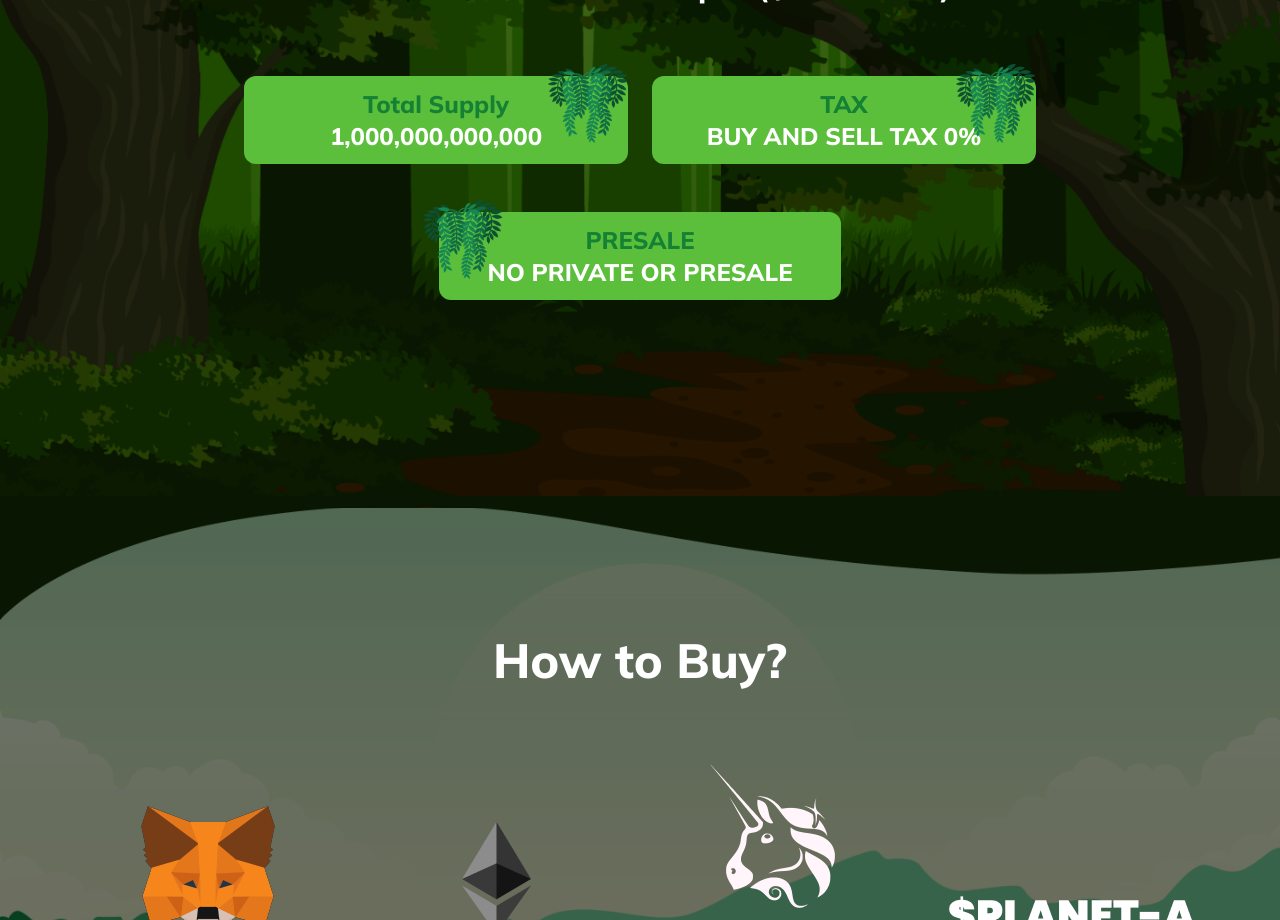
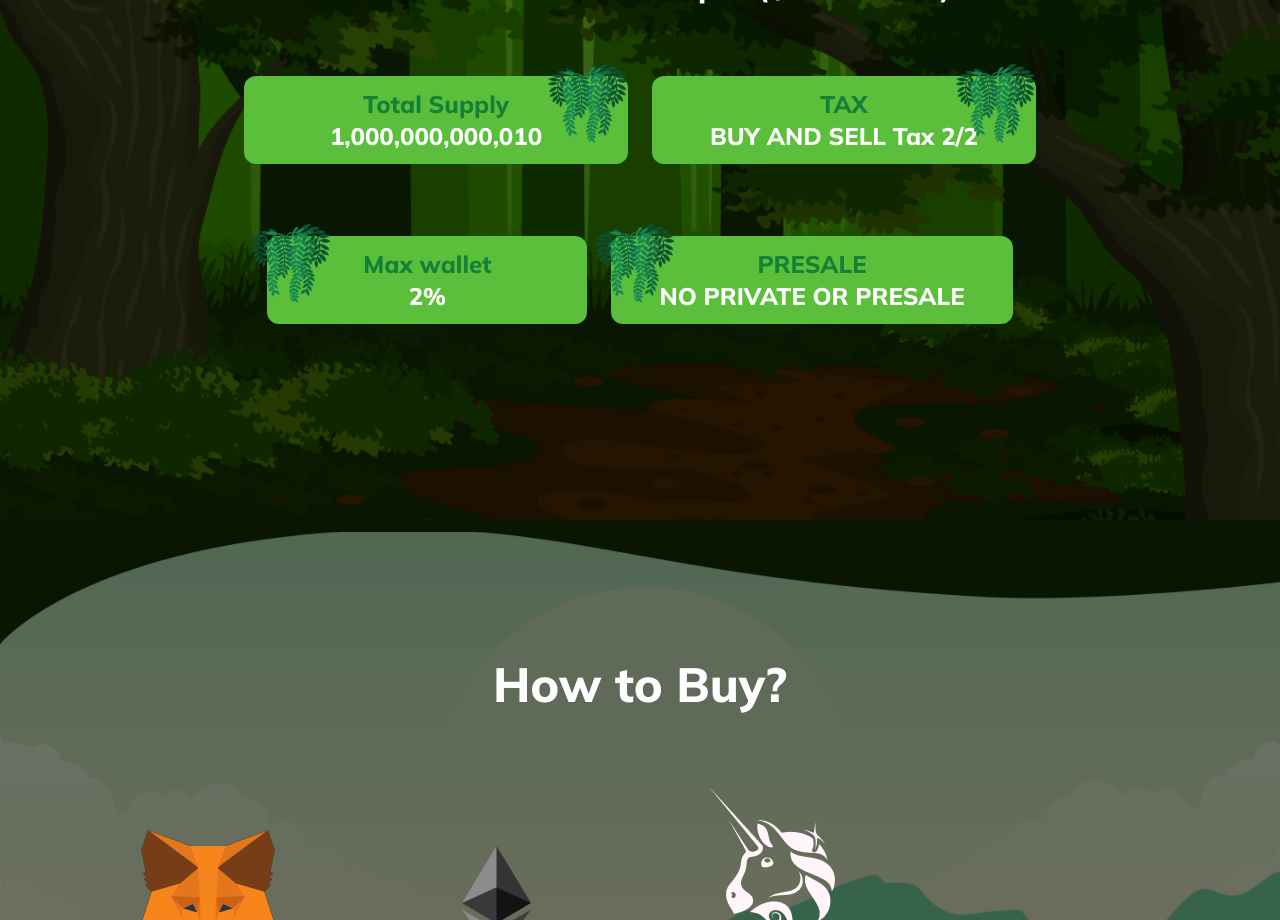
Before and after one commit to Kickstartlab/planet-of-apes, a React (Create React App) app: page / in a window 1280 px wide. Shown: the part 1880-2800 px from the top of the page. Built offline with nearby package versions, Linux system fonts and the light colour scheme; a web font is replaced by a local one.

Commit message:
add tokenomics

```diff
--- a/src/components/Home.js
+++ b/src/components/Home.js
@@ -131,7 +131,7 @@ export default function Home() {
                                 </h4>
 
                                 <h4 className='md:text-2xl text-lg font-extrabold text-white-100'>
-                                    1,000,000,000,000
+                                    1,000,000,000,010
                                 </h4>
                             </div>
 
@@ -142,10 +142,23 @@ export default function Home() {
                                 </h4>
 
                                 <h4 className='md:text-2xl text-lg font-extrabold text-white-100'>
-                                    BUY AND SELL TAX 0%
+                                    BUY AND SELL Tax 2/2
                                 </h4>
                             </div>
 
+                        </div>
+
+                        <div className='lg:flex items-center justify-center gap-x-6 mt-6 lg:space-y-0 space-y-6'>
+
+                            <div data-aos='zoom-in' className='py-3 lg:px-12 px-5 text-center bg-green-100 rounded-xl lg:w-80'>
+                                <img src={leaves} alt='leaves' className='absolute -ml-16 -mt-6 w-20'></img>
+                                <h4 className='md:text-2xl text-lg font-extrabold text-green-50'>
+                                    Max wallet
+                                </h4>
+
+                                <h4 className='md:text-2xl text-lg font-extrabold text-white-100'>
+                                    2%
+                                </h4>
                             </div>
 
                             <div data-aos='zoom-in' className='py-3 lg:px-12 px-5 text-center bg-green-100 rounded-xl'>
@@ -157,6 +170,7 @@ export default function Home() {
                                 <h4 className='md:text-2xl text-lg font-extrabold text-white-100'>
                                     NO PRIVATE OR PRESALE
                                 </h4>
+                            </div>
                         </div>
 
                     </div>
```
Also changed, not shown: 1 other file (tests, documents, lock files or other folders). Lines whose indentation alone changed are shown as unchanged.
